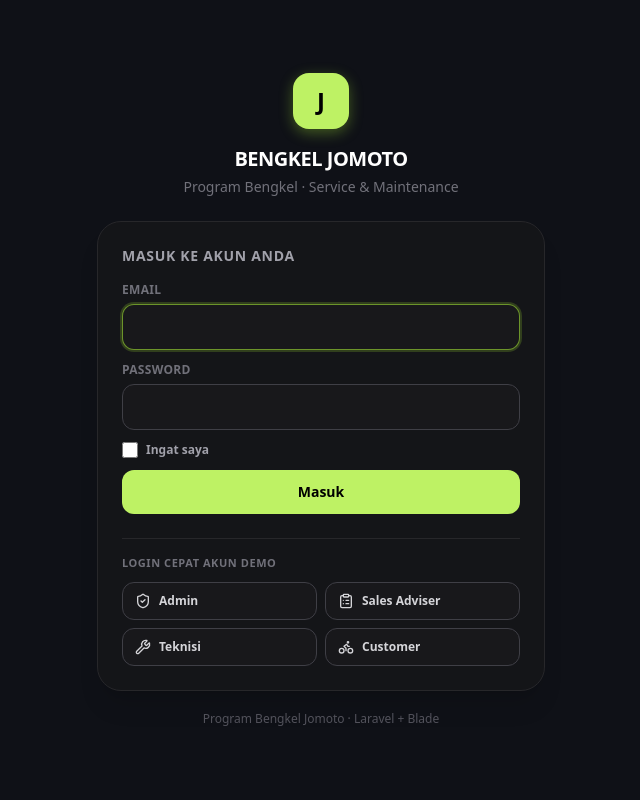
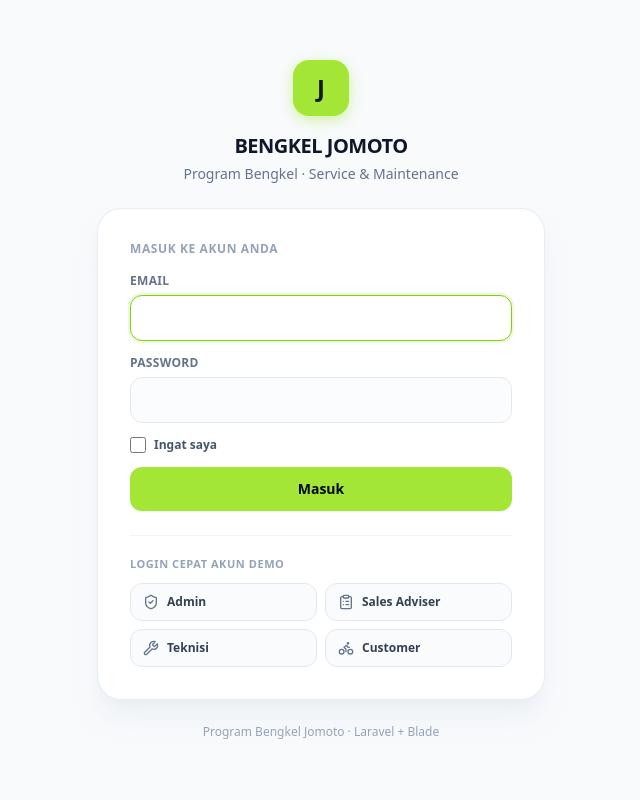
Before and after one commit to 10969sosho/bengkel-jomoto, a Laravel app: page /login in a window 1280 px wide. Shown: the whole page, without its empty margins (319-959 px from the left). Run offline with Laravel 12, Linux system fonts and the light colour scheme; some libraries are stand-ins or nearby versions.

Commit message:
style: switch login page from dark theme to clean light mode

```diff
--- a/resources/views/auth/login.blade.php
+++ b/resources/views/auth/login.blade.php
@@ -8,46 +8,48 @@
     <script src="https://cdn.tailwindcss.com"></script>
     <script src="https://unpkg.com/lucide@latest/dist/umd/lucide.js"></script>
 </head>
-<body class="flex min-h-screen items-center justify-center bg-[#0f1117] px-4 text-slate-700 antialiased">
+<body class="flex min-h-screen items-center justify-center bg-slate-50 px-4 text-slate-800 antialiased">
 <div class="w-full max-w-md fade-in">
     <div class="mb-6 text-center">
-        <span class="mx-auto grid h-14 w-14 place-items-center rounded-2xl bg-lime-300 text-2xl font-black text-black shadow-[0_4px_14px_rgba(163,230,53,.35)]">J</span>
-        <h1 class="mt-4 text-xl font-extrabold tracking-tight text-white">BENGKEL JOMOTO</h1>
-        <p class="mt-1 text-sm text-zinc-500">Program Bengkel · Service &amp; Maintenance</p>
+        <span class="mx-auto grid h-14 w-14 place-items-center rounded-2xl bg-lime-400 text-2xl font-black text-slate-900 shadow-[0_4px_14px_rgba(163,230,53,.45)]">J</span>
+        <h1 class="mt-4 text-xl font-extrabold tracking-tight text-slate-900">BENGKEL JOMOTO</h1>
+        <p class="mt-1 text-sm text-slate-500">Program Bengkel · Service &amp; Maintenance</p>
     </div>
 
-    <div class="rounded-3xl border border-zinc-800 bg-zinc-900/70 p-6 shadow-xl">
-        <h2 class="text-sm font-bold uppercase tracking-wider text-zinc-400">Masuk ke akun Anda</h2>
+    <div class="rounded-3xl border border-slate-200/80 bg-white p-6 sm:p-8 shadow-xl shadow-slate-200/50">
+        <h2 class="text-xs font-bold uppercase tracking-wider text-slate-400">Masuk ke akun Anda</h2>
 
         @if($errors->any())
-            <div class="mt-4 rounded-2xl border border-red-500/30 bg-red-500/10 px-4 py-3 text-sm font-semibold text-red-400">
+            <div class="mt-4 rounded-2xl border border-red-200 bg-red-50 px-4 py-3 text-sm font-semibold text-red-600">
                 {{ $errors->first() }}
             </div>
         @endif
 
-        <form method="POST" action="{{ route('login') }}" class="mt-4 space-y-3">
+        <form method="POST" action="{{ route('login') }}" class="mt-4 space-y-3.5">
             @csrf
             <div>
-                <label for="email" class="mb-1.5 block text-xs font-bold uppercase tracking-wide text-zinc-500">Email</label>
+                <label for="email" class="mb-1.5 block text-xs font-bold uppercase tracking-wide text-slate-500">Email</label>
                 <input id="email" type="email" name="email" value="{{ old('email') }}" required autofocus autocomplete="username"
-                       class="w-full rounded-xl border border-zinc-700 bg-zinc-900 px-3.5 py-3 text-sm text-white placeholder-zinc-600 outline-none transition focus:border-lime-400/60 focus:ring-2 focus:ring-lime-400/20">
+                       class="w-full rounded-xl border border-slate-200 bg-slate-50/60 px-3.5 py-3 text-sm text-slate-900 placeholder-slate-400 outline-none transition focus:border-lime-500 focus:bg-white focus:ring-2 focus:ring-lime-400/20">
             </div>
             <div>
-                <label for="password" class="mb-1.5 block text-xs font-bold uppercase tracking-wide text-zinc-500">Password</label>
+                <label for="password" class="mb-1.5 block text-xs font-bold uppercase tracking-wide text-slate-500">Password</label>
                 <input id="password" type="password" name="password" required autocomplete="current-password"
-                       class="w-full rounded-xl border border-zinc-700 bg-zinc-900 px-3.5 py-3 text-sm text-white placeholder-zinc-600 outline-none transition focus:border-lime-400/60 focus:ring-2 focus:ring-lime-400/20">
+                       class="w-full rounded-xl border border-slate-200 bg-slate-50/60 px-3.5 py-3 text-sm text-slate-900 placeholder-slate-400 outline-none transition focus:border-lime-500 focus:bg-white focus:ring-2 focus:ring-lime-400/20">
             </div>
-            <label class="flex items-center gap-2 text-xs font-semibold text-zinc-400">
-                <input type="checkbox" name="remember" value="1" class="h-4 w-4 rounded border-zinc-600 bg-zinc-800 text-lime-400 focus:ring-lime-400/30">
-                Ingat saya
-            </label>
-            <button class="w-full rounded-xl bg-lime-300 px-4 py-3 text-sm font-black text-black transition hover:bg-lime-400 active:scale-[.98]">
+            <div class="flex items-center justify-between text-xs">
+                <label class="flex items-center gap-2 font-semibold text-slate-600 cursor-pointer">
+                    <input type="checkbox" name="remember" value="1" class="h-4 w-4 rounded border-slate-300 text-lime-500 focus:ring-lime-400/30">
+                    Ingat saya
+                </label>
+            </div>
+            <button class="w-full rounded-xl bg-lime-400 px-4 py-3 text-sm font-black text-slate-950 transition hover:bg-lime-500 active:scale-[.98] shadow-sm">
                 Masuk
             </button>
         </form>
 
-        <div class="mt-6 border-t border-zinc-800 pt-4">
-            <p class="text-[11px] font-bold uppercase tracking-wider text-zinc-500">Login cepat akun demo</p>
+        <div class="mt-6 border-t border-slate-100 pt-5">
+            <p class="text-[11px] font-bold uppercase tracking-wider text-slate-400">Login cepat akun demo</p>
             <div class="mt-2.5 grid grid-cols-2 gap-2">
                 @foreach([
                     ['email' => 'admin@jomoto.com', 'label' => 'Admin', 'icon' => 'shield-check'],
@@ -59,8 +61,8 @@
                         @csrf
                         <input type="hidden" name="email" value="{{ $demo['email'] }}">
                         <input type="hidden" name="password" value="password">
-                        <button class="flex w-full items-center gap-2 rounded-xl border border-zinc-700 bg-zinc-900 px-3 py-2.5 text-left text-xs font-bold text-zinc-300 transition hover:border-lime-400/50 hover:text-lime-300 active:scale-[.98]">
-                            <i data-lucide="{{ $demo['icon'] }}" class="h-4 w-4 shrink-0"></i>
+                        <button class="flex w-full items-center gap-2 rounded-xl border border-slate-200 bg-slate-50/80 px-3 py-2.5 text-left text-xs font-bold text-slate-700 transition hover:border-lime-500 hover:bg-lime-50 hover:text-slate-900 active:scale-[.98]">
+                            <i data-lucide="{{ $demo['icon'] }}" class="h-4 w-4 shrink-0 text-slate-500"></i>
                             <span class="truncate">{{ $demo['label'] }}</span>
                         </button>
                     </form>
@@ -69,7 +71,7 @@
         </div>
     </div>
 
-    <p class="mt-5 text-center text-xs text-zinc-600">Program Bengkel Jomoto · Laravel + Blade</p>
+    <p class="mt-6 text-center text-xs text-slate-400">Program Bengkel Jomoto · Laravel + Blade</p>
 </div>
 
 <style>
```
